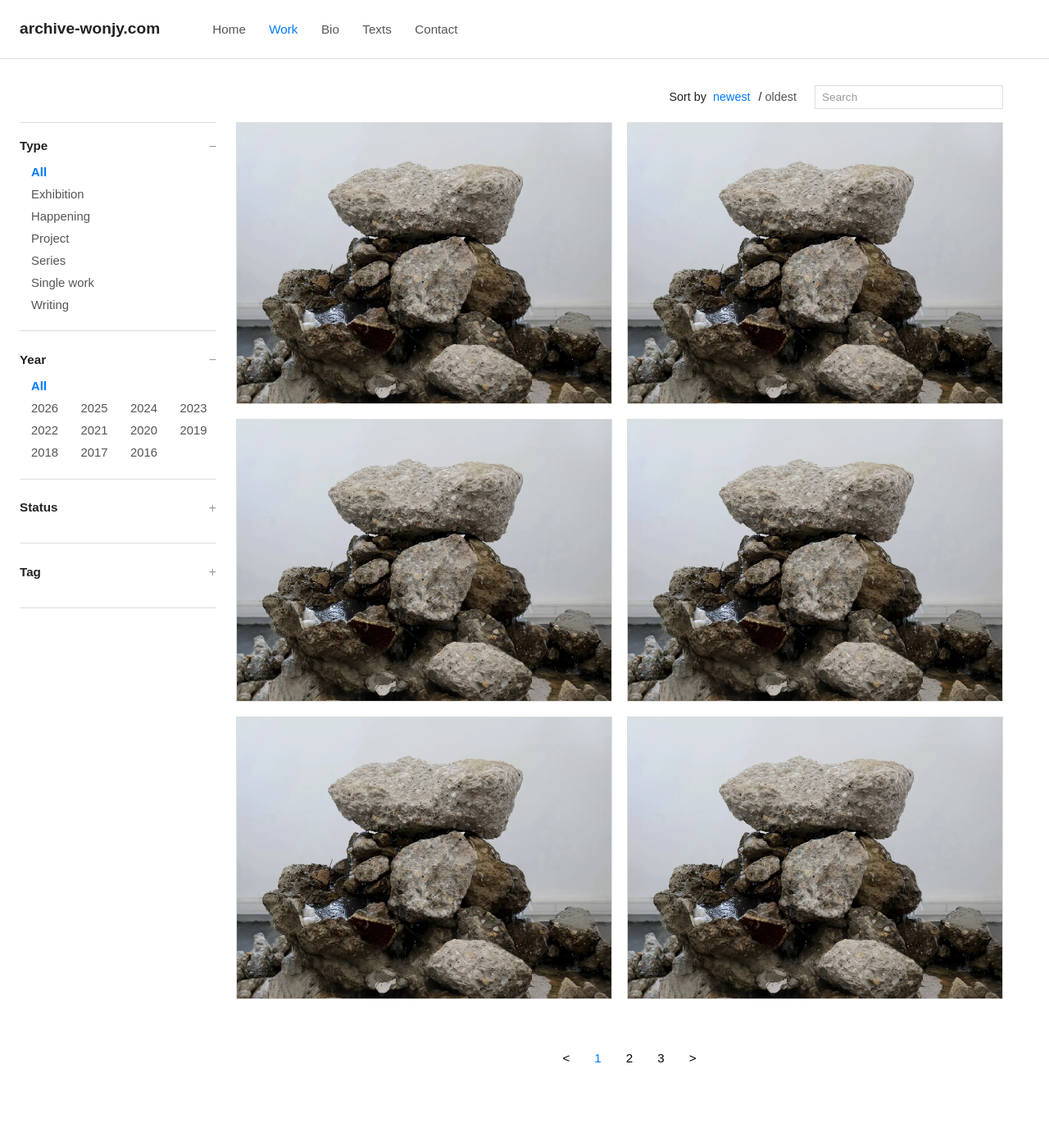
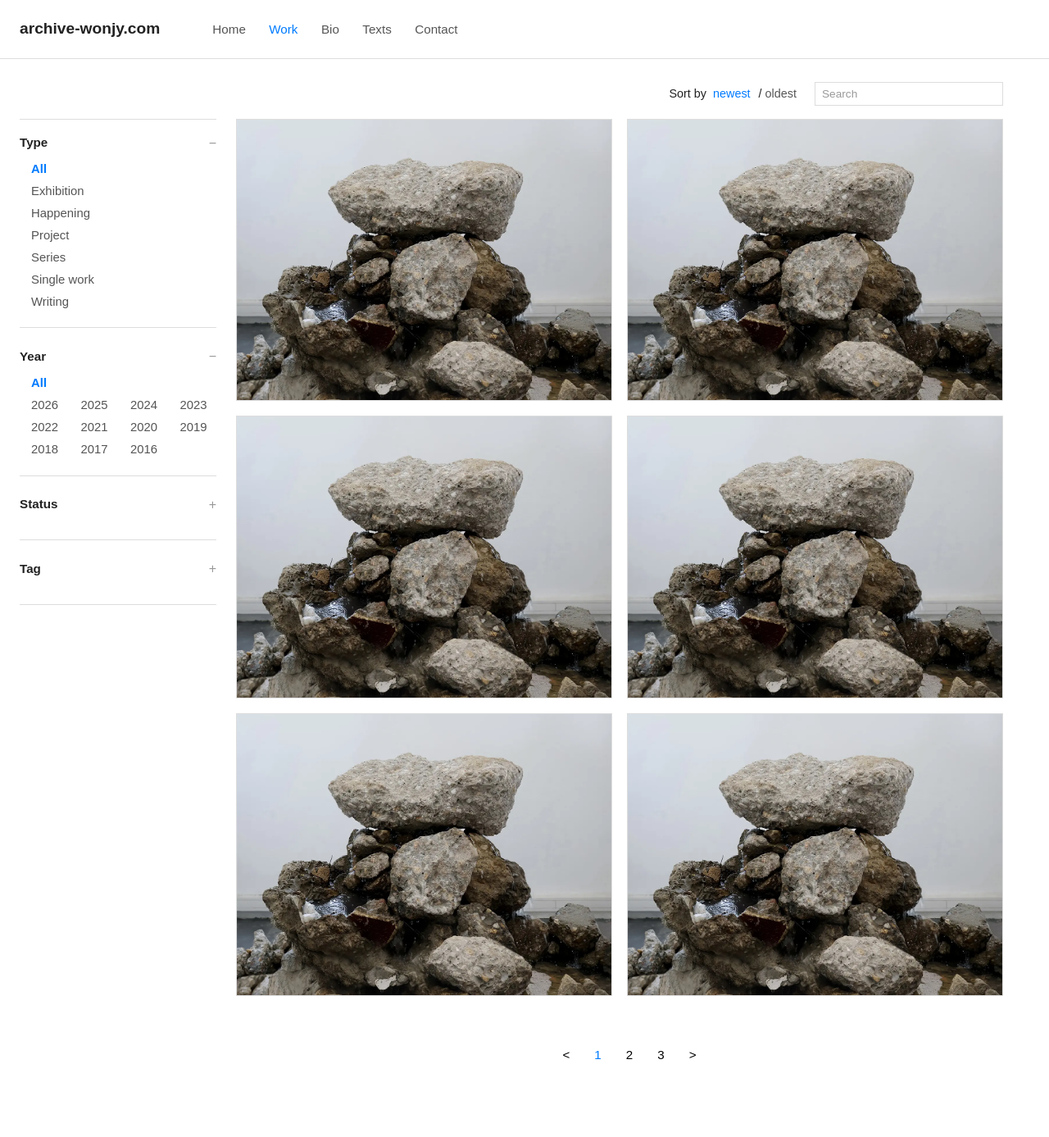
Before and after one commit to Won-Jy/archive-wonjy, a Jekyll site: the page built from work.html, in a window 1280 px wide. Shown: the whole page at 82% size. Built offline with Jekyll 4.4.1, drawn with Linux system fonts in a browser that asks for light colours.

Commit message:
Update work.html

```diff
--- a/work.html
+++ b/work.html
@@ -20,7 +20,7 @@ layout: none
     main{
       max-width:1200px;
       margin:0;
-      padding:24px;
+      padding:20px;
       padding-left:24px;
     }
 
```
